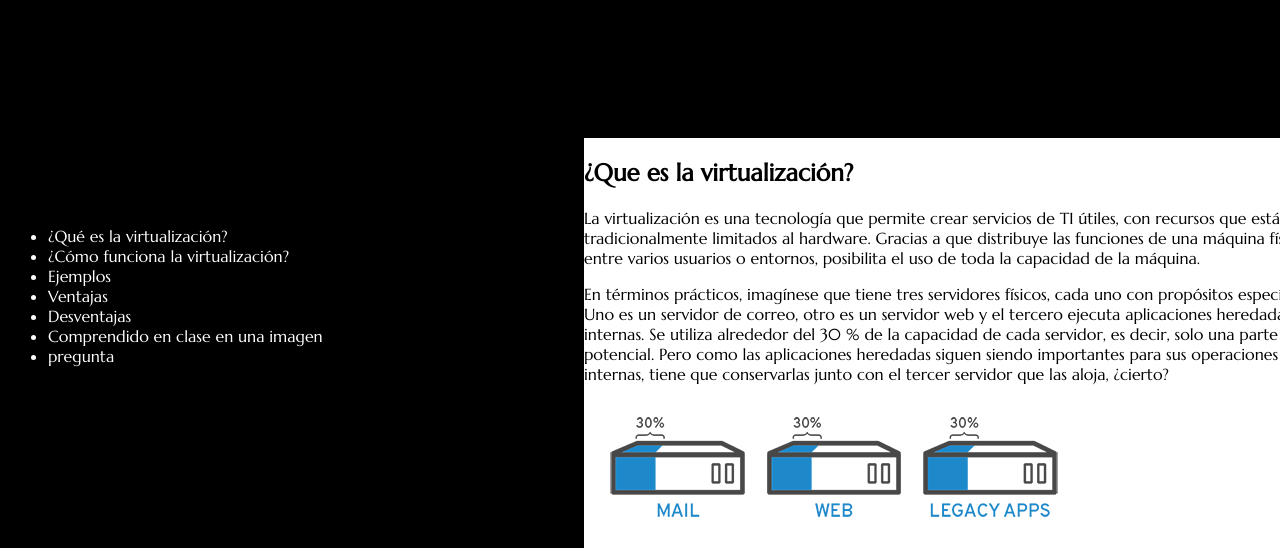
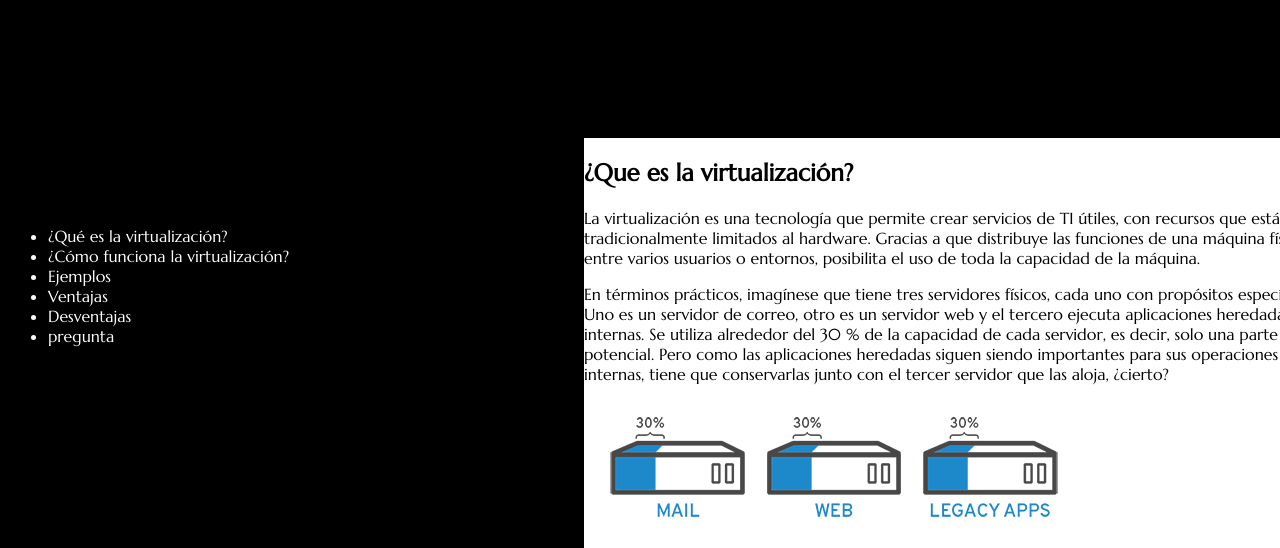
Before and after one commit to ArbeyMaya/virtualizacion-de-servidores, a plain HTML site: page index.html in a window 1280 px wide. Shown: the part 190-738 px from the top of the page. Drawn offline with Linux system fonts and the light colour scheme.

```diff
--- a/index.html
+++ b/index.html
@@ -14,7 +14,6 @@
             <a class="hipervinculos" href="#ejemplos"><li>Ejemplos</li></a>
             <a class="hipervinculos" href="#ventajas"><li>Ventajas</li></a>
             <a class="hipervinculos" href="#desventajas"><li>Desventajas</li></a>
-            <li class="hipervinculos">Comprendido en clase en una imagen</li>
             <a class="hipervinculos" href="#pregunta"><li>pregunta</li></a>
         </ul>
     </div>
```
